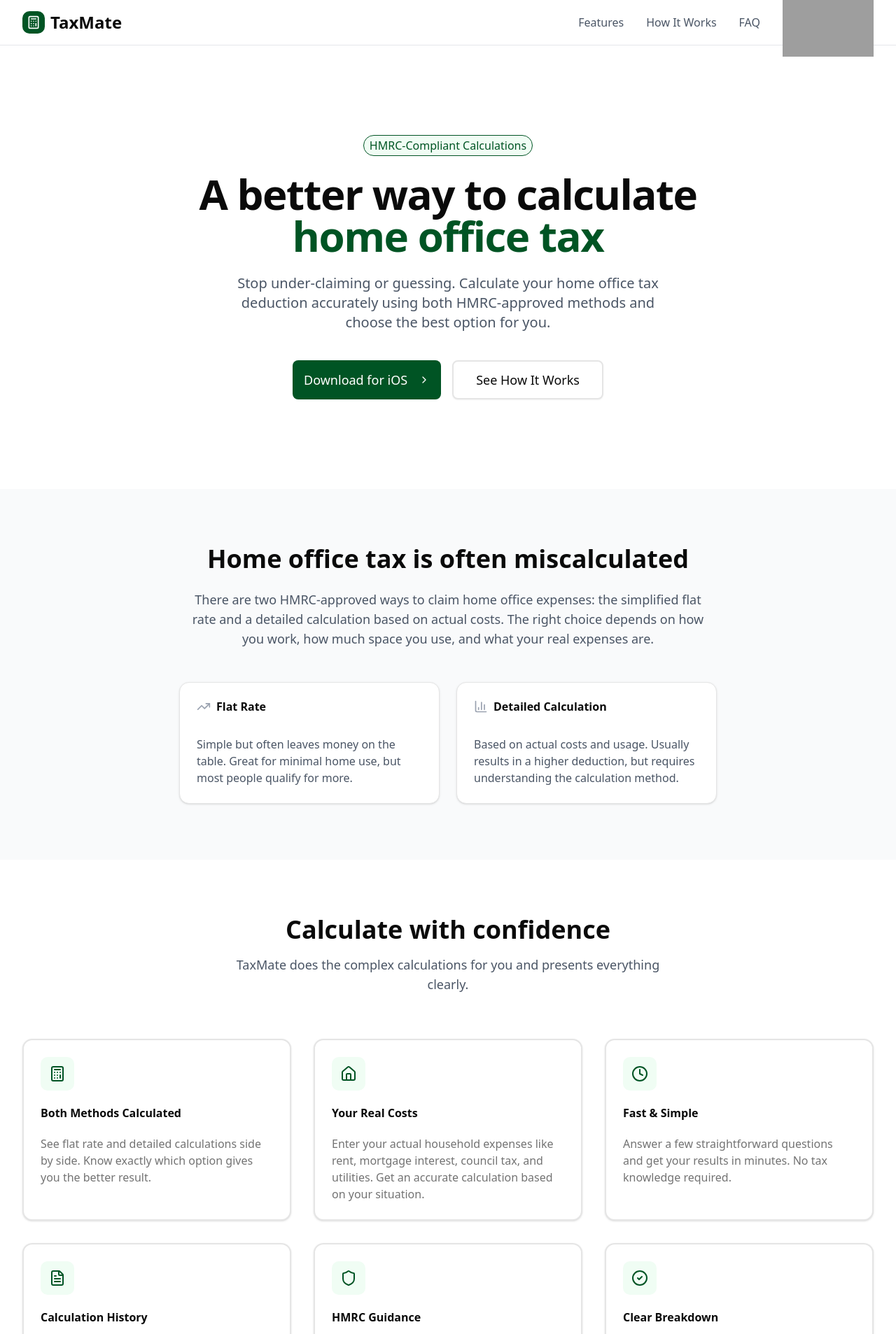
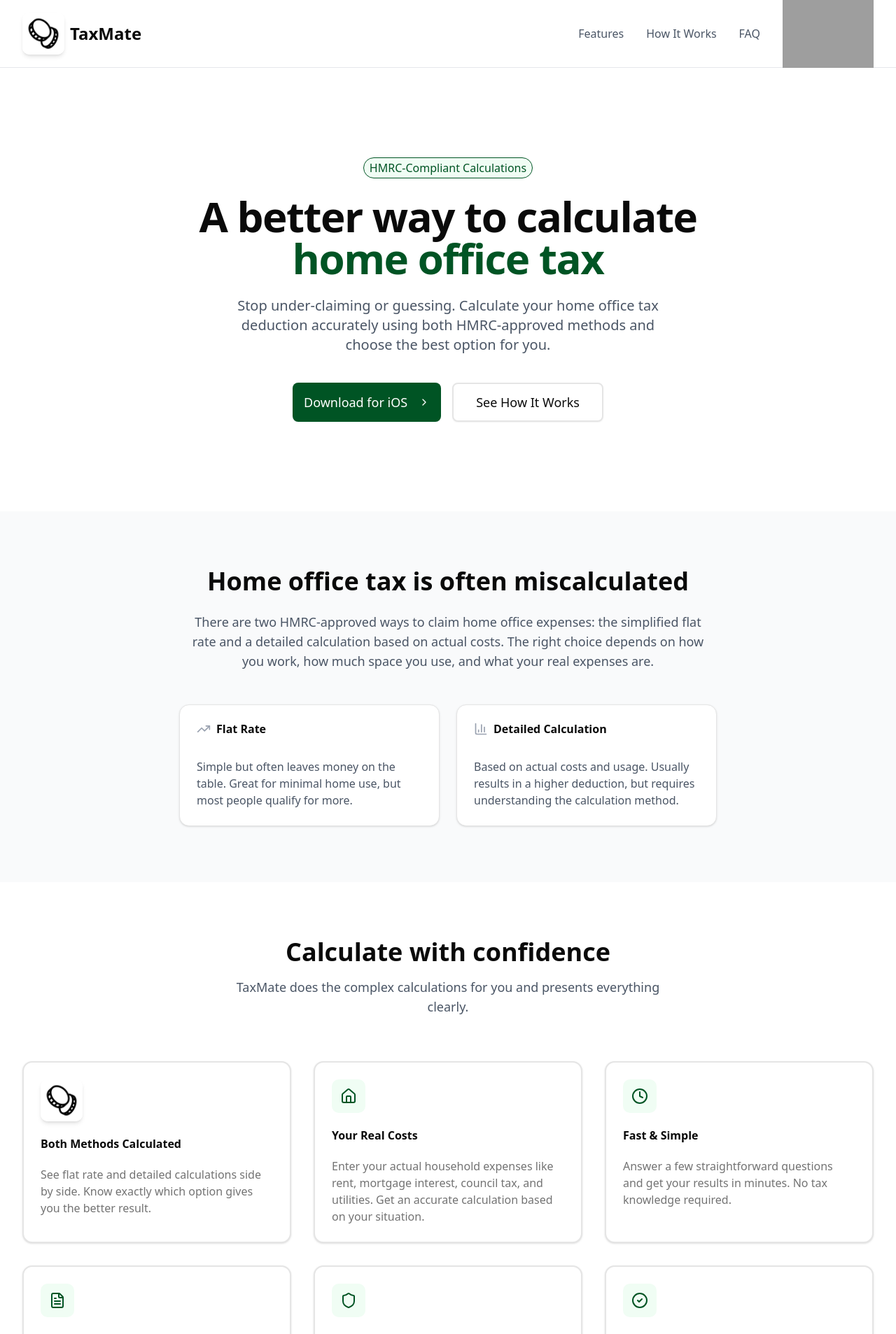
Before and after one commit to wburgess21/taxmate, a Next.js app: page / in a window 1280 px wide. Shown: the top 1907 px of the page at 70% size. Built offline with nearby package versions, Linux system fonts and the light colour scheme; grey boxes are pictures that could not be loaded.

Commit message:
Update UI and Logo

```diff
--- a/app/page.tsx
+++ b/app/page.tsx
@@ -1,10 +1,10 @@
 import Link from "next/link";
+import Image from "next/image";
 import { Button } from "@/components/ui/button";
 import { Card, CardContent, CardDescription, CardHeader, CardTitle } from "@/components/ui/card";
 import { Badge } from "@/components/ui/badge";
 import { Separator } from "@/components/ui/separator";
 import {
-  Calculator,
   TrendingUp,
   FileText,
   CheckCircle2,
@@ -21,13 +21,11 @@ export default function Home() {
   return (
     <div className="min-h-screen bg-white">
       {/* Navigation */}
-      <nav className="border-b border-gray-200 sticky top-0 bg-white z-50">
+      <nav className="border-b border-gray-200 sticky top-0 bg-white/30 backdrop-blur z-50">
         <div className="max-w-7xl mx-auto px-4 sm:px-6 lg:px-8">
-          <div className="flex justify-between items-center h-16">
+          <div className="flex justify-between items-center h-24">
             <div className="flex items-center gap-2">
-              <div className="w-8 h-8 bg-[#005424] rounded-lg flex items-center justify-center">
-                <Calculator className="w-5 h-5 text-white" />
-              </div>
+              <Image src="/logo.png" alt="TaxMate Logo" width={60} height={60} className="rounded-lg shadow-md" />
               <span className="text-xl sm:text-2xl font-bold">TaxMate</span>
             </div>
             <div className="hidden md:flex items-center gap-8">
@@ -176,9 +174,7 @@ export default function Home() {
           <div className="grid sm:grid-cols-2 lg:grid-cols-3 gap-6 sm:gap-8">
             <Card className="border-2 hover:border-[#005424] transition-colors">
               <CardHeader>
-                <div className="w-12 h-12 bg-green-50 rounded-lg flex items-center justify-center mb-4">
-                  <Calculator className="w-6 h-6 text-[#005424]" />
-                </div>
+                <Image src="/logo.png" alt="TaxMate Logo" width={60} height={60} className="rounded-lg shadow-md mb-4" />
                 <CardTitle>Both Methods Calculated</CardTitle>
               </CardHeader>
               <CardContent>
@@ -526,9 +522,7 @@ export default function Home() {
               {/* Brand Section */}
               <div className="sm:col-span-2 lg:col-span-2">
                 <div className="flex items-center gap-3 mb-4 sm:mb-6">
-                  <div className="w-10 h-10 bg-gradient-to-br from-[#005424] to-[#003618] rounded-xl flex items-center justify-center shadow-lg">
-                    <Calculator className="w-6 h-6 text-white" />
-                  </div>
+                  <Image src="/logo.png" alt="TaxMate Logo" width={60} height={60} className="rounded-xl shadow-lg" />
                   <span className="text-xl sm:text-2xl font-bold text-gray-900">TaxMate</span>
                 </div>
                 <p className="text-gray-600 mb-4 sm:mb-6 max-w-md leading-relaxed text-sm sm:text-base">
--- a/app/privacy/page.tsx
+++ b/app/privacy/page.tsx
@@ -1,6 +1,7 @@
 import Link from "next/link";
+import Image from "next/image";
 import { Button } from "@/components/ui/button";
-import { Calculator, ArrowLeft, ChevronRight, ExternalLink } from "lucide-react";
+import { ArrowLeft, ChevronRight, ExternalLink } from "lucide-react";
 import { Separator } from "@/components/ui/separator";
 
 export const metadata = {
@@ -14,11 +15,9 @@ export default function PrivacyPolicy() {
       {/* Navigation */}
       <nav className="border-b border-gray-200">
         <div className="max-w-7xl mx-auto px-4 sm:px-6 lg:px-8">
-          <div className="flex justify-between items-center h-16">
+          <div className="flex justify-between items-center h-24">
             <Link href="/" className="flex items-center gap-2">
-              <div className="w-8 h-8 bg-[#005424] rounded-lg flex items-center justify-center">
-                <Calculator className="w-5 h-5 text-white" />
-              </div>
+              <Image src="/logo.png" alt="TaxMate Logo" width={60} height={60} className="rounded-lg shadow-md" />
               <span className="text-2xl font-bold">TaxMate</span>
             </Link>
             <Button variant="ghost" asChild>
@@ -256,9 +255,7 @@ export default function PrivacyPolicy() {
               {/* Brand Section */}
               <div className="lg:col-span-2">
                 <div className="flex items-center gap-3 mb-6">
-                  <div className="w-10 h-10 bg-gradient-to-br from-[#005424] to-[#003618] rounded-xl flex items-center justify-center shadow-lg">
-                    <Calculator className="w-6 h-6 text-white" />
-                  </div>
+                  <Image src="/logo.png" alt="TaxMate Logo" width={60} height={60} className="rounded-xl shadow-lg" />
                   <span className="text-2xl font-bold text-gray-900">TaxMate</span>
                 </div>
                 <p className="text-gray-600 mb-6 max-w-md leading-relaxed">
--- a/app/terms/page.tsx
+++ b/app/terms/page.tsx
@@ -1,7 +1,8 @@
 import Link from "next/link";
+import Image from "next/image";
 import { Button } from "@/components/ui/button";
 import { Separator } from "@/components/ui/separator";
-import { Calculator, ArrowLeft, ChevronRight, ExternalLink } from "lucide-react";
+import { ArrowLeft, ChevronRight, ExternalLink } from "lucide-react";
 
 export const metadata = {
   title: "Terms of Use - TaxMate",
@@ -14,11 +15,9 @@ export default function TermsOfUse() {
       {/* Navigation */}
       <nav className="border-b border-gray-200">
         <div className="max-w-7xl mx-auto px-4 sm:px-6 lg:px-8">
-          <div className="flex justify-between items-center h-16">
+          <div className="flex justify-between items-center h-24">
             <Link href="/" className="flex items-center gap-2">
-              <div className="w-8 h-8 bg-[#005424] rounded-lg flex items-center justify-center">
-                <Calculator className="w-5 h-5 text-white" />
-              </div>
+              <Image src="/logo.png" alt="TaxMate Logo" width={60} height={60} className="rounded-lg shadow-md" />
               <span className="text-2xl font-bold">TaxMate</span>
             </Link>
             <Button variant="ghost" asChild>
@@ -63,9 +62,7 @@ export default function TermsOfUse() {
               {/* Brand Section */}
               <div className="lg:col-span-2">
                 <div className="flex items-center gap-3 mb-6">
-                  <div className="w-10 h-10 bg-gradient-to-br from-[#005424] to-[#003618] rounded-xl flex items-center justify-center shadow-lg">
-                    <Calculator className="w-6 h-6 text-white" />
-                  </div>
+                  <Image src="/logo.png" alt="TaxMate Logo" width={60} height={60} className="rounded-xl shadow-lg" />
                   <span className="text-2xl font-bold text-gray-900">TaxMate</span>
                 </div>
                 <p className="text-gray-600 mb-6 max-w-md leading-relaxed">
```
Also changed, not shown: public/logo.png (added).
